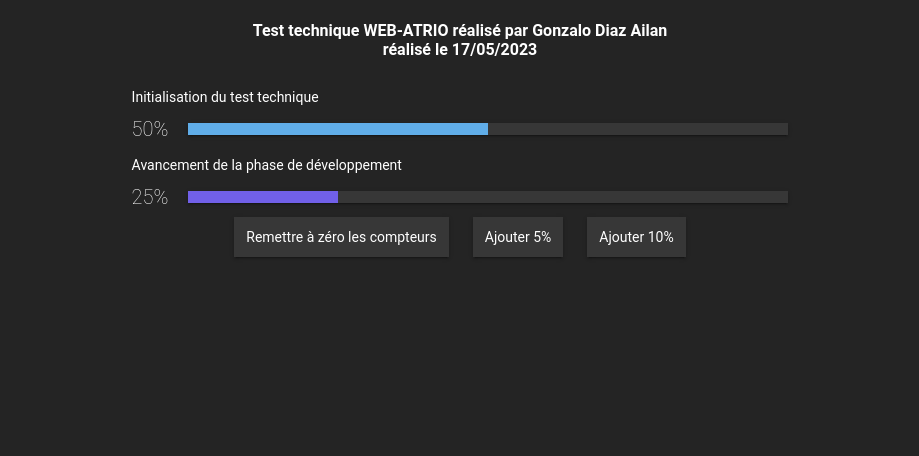
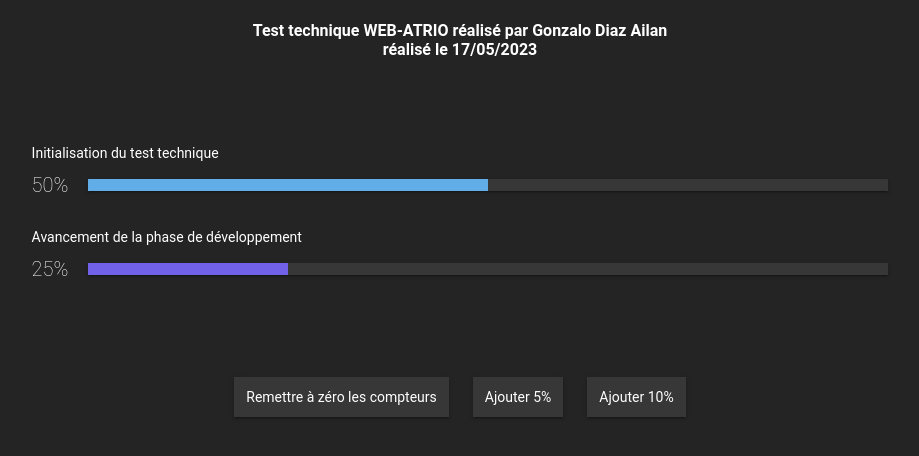
Before and after one commit to DiazAilan/web-atrio-test, an Angular app: page / in a window 1280 px wide. Shown: the top 456 px of the page, without its empty margins (180-1099 px from the left). Built offline with nearby package versions, Linux system fonts and the light colour scheme.

Commit message:
chore: add styling

```diff
--- a/src/app/app.component.html
+++ b/src/app/app.component.html
@@ -6,12 +6,13 @@
   </h4>
 
   <div class="content">
-    <app-progress-bar
-      *ngFor="let progress of progressData"
-      [title]="progress.title"
-      [percentage]="progress.percentage"
-    ></app-progress-bar>
-
+    <div class="progress-bars">
+      <app-progress-bar
+        *ngFor="let progress of progressData"
+        [title]="progress.title"
+        [percentage]="progress.percentage"
+      ></app-progress-bar>
+    </div>
     <div class="controls">
       <div class="stylish-button" (click)="resetControls()">
         Remettre à zéro les compteurs
--- a/src/app/app.component.scss
+++ b/src/app/app.component.scss
@@ -7,3 +7,7 @@
   flex-direction: column;
   align-items: center;
 }
+
+.progress-bars {
+  margin: 64px 0;
+}
--- a/src/app/progress-bar/progress-bar.component.scss
+++ b/src/app/progress-bar/progress-bar.component.scss
@@ -6,7 +6,8 @@ $high-color: #60e8b6;
 $full-color: #30db63;
 
 .container {
-  padding: 8px;
+  padding: 0 8px;
+  margin-bottom: 32px;
 }
 
 .title {
@@ -26,14 +27,14 @@ $full-color: #30db63;
 
 .graph {
   height: 12px;
-  width: 600px;
+  width: 800px;
   max-width: 100%;
   background: #373737;
   box-shadow: variables.$cool-shadow;
 
   .fill-area {
     height: 100%;
-    transition: width 0.3s;
+    transition: all 0.3s;
     &.low {
       background-color: $low-color;
     }
--- a/src/styles.scss
+++ b/src/styles.scss
@@ -21,4 +21,9 @@ body {
   display: inline-block;
   margin: 0 12px;
   user-select: none;
+  transition: all 0.3s;
+  &:active {
+    box-shadow: none;
+    background-color: #303030;
+  }
 }
```
